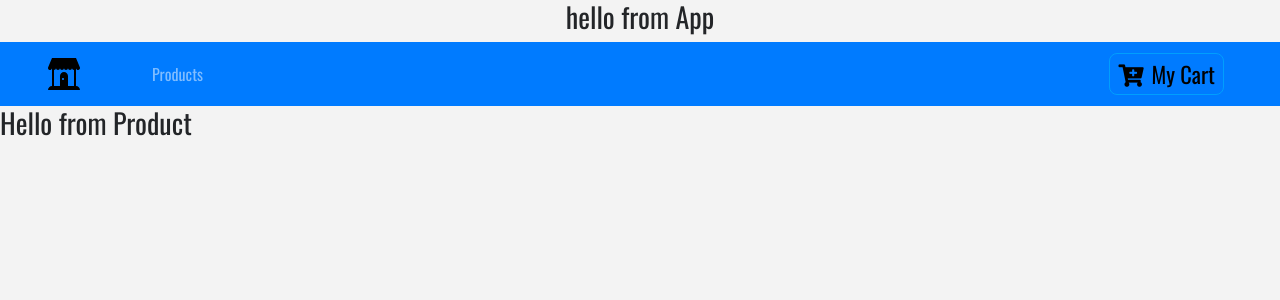
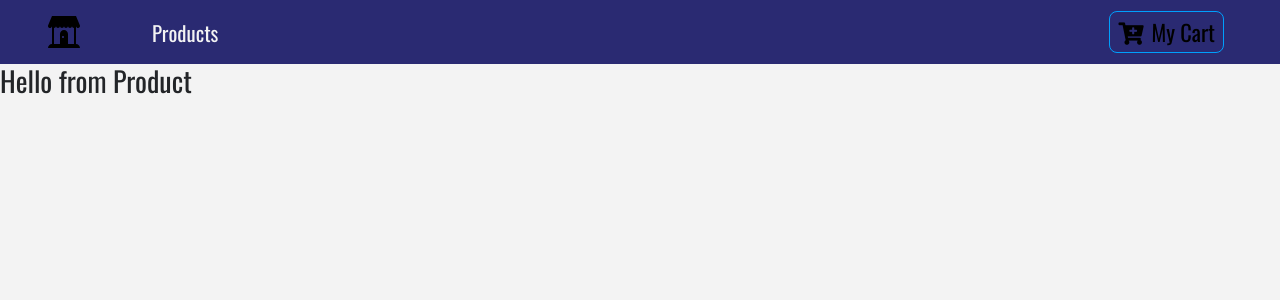
Before and after one commit to TopGITsan/react-e-store, a React (Create React App) app: page / in a window 1280 px wide. Shown: the top 300 px of the page. Built offline with nearby package versions, Linux system fonts and the light colour scheme; a web font is replaced by a local one.

Commit message:
create a styled NavWrapper

```diff
--- a/src/App.js
+++ b/src/App.js
@@ -14,7 +14,6 @@
 	render() {
 		return (
 			<React.Fragment>
-				<h3 className='text-center'>hello from App</h3>
 				<Navbar />
 				<Switch>
 					<Route exact path='/' component={ProductList}></Route>
--- a/src/components/Navbar.js
+++ b/src/components/Navbar.js
@@ -8,7 +8,7 @@
 export default class Navbar extends Component {
     render() {
         return (
-            <nav className='navbar navbar-expand-sm bg-primary navbar-dark px-sm-5'>
+            <NavWrapper className='navbar navbar-expand-sm navbar-dark px-sm-5'>
 				{/*
 				https://www.iconfinder.com/icons/1243689/call_phone_icon
 				Creative Commons (Attribution 3.0 Unported);
@@ -29,7 +29,16 @@
 						my cart
 					</ButtonContainer>
 				</Link>
-			</nav>
+			</NavWrapper>
         );
     }
 };
+
+const NavWrapper = styled.nav`
+	background: var(--mainBlue);
+	.nav-link{
+		color:var(--mainWhite) !important;
+		font-size: 1.3rem;
+		text-transform: capitalize;
+	}
+`;
```
